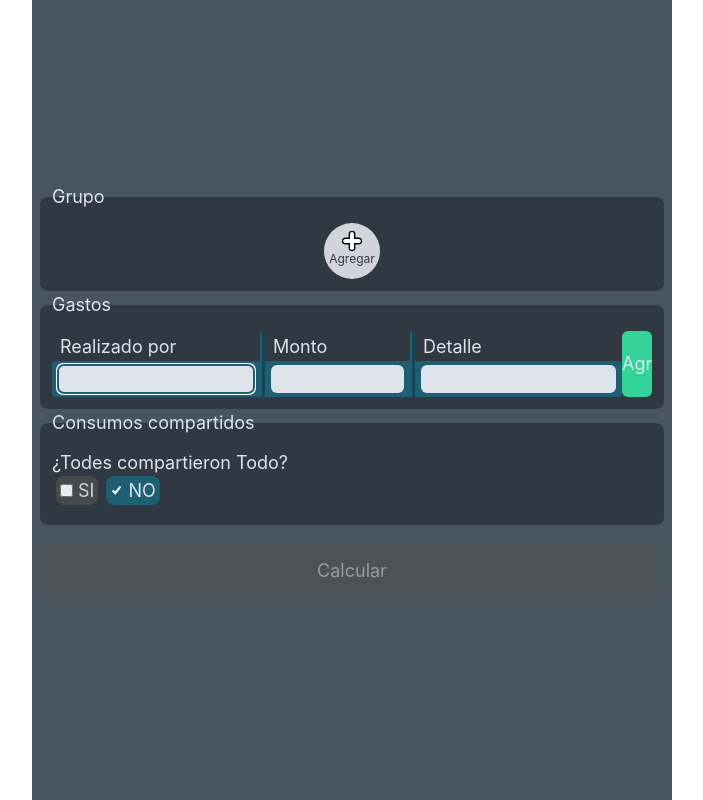
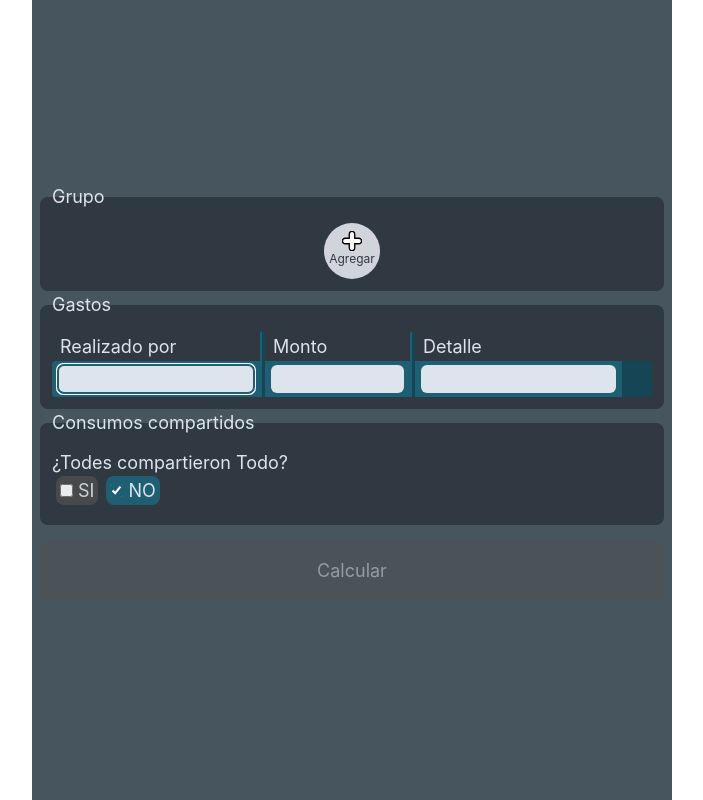
Before and after one commit to ffranco-a/CheckPlease, a React (Create React App) app in the folder check-please/: page /main in a window 1280 px wide. Shown: the whole page, without its empty margins (288-991 px from the left). Built offline with nearby package versions, Linux system fonts and the light colour scheme.

Commit message:
avances en menu borrar gasto

```diff
--- a/check-please/src/components/elements/CheckIcon.jsx
+++ b/check-please/src/components/elements/CheckIcon.jsx
@@ -2,9 +2,9 @@ import React from 'react';
 
 import check from '../../static/images/landing-check.svg';
 
-function CheckIcon() {
+function CheckIcon({ size }) {
   return (
-    <div className='w-6 h-6 grid place-items-center mr-2 animate-wiggle'>
+    <div className={`${size === 'small' ? 'w-4 h-4' : 'w-6 h-6 mr-2'} grid place-items-center animate-wiggle`}>
       <img src={check} alt='' />
     </div>
   );
--- a/check-please/src/components/main/Gasto.jsx
+++ b/check-please/src/components/main/Gasto.jsx
@@ -1,8 +1,12 @@
-import React from 'react';
+import React, { useState } from 'react';
+
+import menuCircles from '../../static/images/menu-circles.svg';
 
 function Gasto({ gasto, borrarGasto }) {
+  const [showOptions, setShowOptions] = useState(false);
+
   return (
-    <div className='grid grid-cols-3-expenses'>
+    <div className='grid grid-cols-3-expenses relative'>
       <div className='custom-table-left-column pt-4'>
         <p className='m-0 capitalize custom-table-cell custom-table-left-side w-full'>{gasto.persona}</p>
       </div>
@@ -10,12 +14,23 @@ function Gasto({ gasto, borrarGasto }) {
         <p className='m-0 custom-table-cell w-full'>{gasto.monto}</p>
       </div>
       <div className='custom-table-right-column pt-4'>
-        <p className='m-0 capitalize custom-table-cell custom-table-right-side w-full'>{gasto.detalle}</p>
+        <p className='m-0 capitalize custom-table-cell w-full'>{gasto.detalle}</p>
       </div>
-      {/* <button>Editar</button> */}
-      <button onClick={() => borrarGasto(gasto)} className='bg-red-300 rounded-md'>
-        X
+      <button onClick={() => setShowOptions(!showOptions)} className='bg-primary-dark mt-4 custom-table-right-side'>
+        <img src={menuCircles} alt='options' aria-label='options menú button' className='h-6 w-6 mx-auto' />
       </button>
+
+      <div
+        className={`absolute right-7 top-4 bottom-0 bg-primary-dark flex items-center justify-end overflow-hidden box-border transition-all ${
+          showOptions ? 'w-60 px-6' : 'w-0 px-0'
+        }`}>
+        <button onClick={() => borrarGasto(gasto)} className='bg-complementary rounded-md px-4 min-w-max transition-colors hover:bg-medium'>
+          Borrar
+        </button>
+        {/* <button className='bg-primary rounded-md px-4 ml-4 min-w-max transition-colors hover:bg-primary-light'>
+          Editar
+        </button> */}
+      </div>
     </div>
   );
 }
--- a/check-please/src/components/main/GastoAgregar.jsx
+++ b/check-please/src/components/main/GastoAgregar.jsx
@@ -1,7 +1,9 @@
-import React, { useState } from 'react';
+import React, { useState, useEffect } from 'react';
 import currency from 'currency.js';
+import CheckIcon from '../elements/CheckIcon';
 
 function AgregarGasto({ agregarGasto, grupo, agregarPersona, categorias, setCategorias }) {
+  const [disabledButton, setDisabledButton] = useState(true);
   const [gasto, setGasto] = useState({
     monto: '',
     detalle: '',
@@ -32,13 +34,13 @@ function AgregarGasto({ agregarGasto, grupo, agregarPersona, categorias, setCate
       detalle: '',
       persona: '',
     });
-    document.getElementById('focus-me').focus();
+    document.getElementById('focus-me-on-submit').focus();
   };
 
-  const handleDisableButton = () => {
-    if (gasto.detalle?.length >= 2 && gasto.monto > 0) return false;
-    return true;
-  };
+  useEffect(() => {
+    if (gasto.detalle?.length >= 2 && gasto.monto > 0) setDisabledButton(false);
+    else setDisabledButton(true);
+  }, [gasto.detalle?.length, gasto.monto]);
 
   return (
     <div className='box-border'>
@@ -46,7 +48,16 @@ function AgregarGasto({ agregarGasto, grupo, agregarPersona, categorias, setCate
         <label className='custom-table-left-column custom-table-top-cell'>
           <span className='ml-2'>Realizado por</span>
           <div className='custom-table-cell custom-table-left-side h-9'>
-            <input type='text' id='focus-me' autoFocus name='persona' list='persona' value={gasto.persona} onChange={handleNuevoGasto} className='input-style w-full' />
+            <input
+              type='text'
+              id='focus-me-on-submit'
+              autoFocus
+              name='persona'
+              list='persona'
+              value={gasto.persona}
+              onChange={handleNuevoGasto}
+              className='input-style w-full'
+            />
           </div>
         </label>
         <datalist id='persona' className='capitalize'>
@@ -62,7 +73,7 @@ function AgregarGasto({ agregarGasto, grupo, agregarPersona, categorias, setCate
 
         <label className='custom-table-right-column custom-table-top-cell'>
           <span className='ml-2'>Detalle</span>
-          <div className='custom-table-cell custom-table-right-side h-9'>
+          <div className='custom-table-cell h-9'>
             <input type='text' name='detalle' list='detalle' value={gasto.detalle} onChange={handleNuevoGasto} className='input-style w-full' />
           </div>
         </label>
@@ -70,7 +81,12 @@ function AgregarGasto({ agregarGasto, grupo, agregarPersona, categorias, setCate
           {categorias.length > 0 && categorias.map((categoria, i) => <option key={i} value={categoria.detalle} className='capitalize' />)}
         </datalist>
 
-        <input type='submit' value='Agregar' disabled={handleDisableButton()} className='bg-green-400 rounded-md overflow-hidden' />
+        <button
+          type='submit'
+          disabled={disabledButton}
+          className={`${disabledButton ? 'bg-primary-dark' : 'bg-primary-light'} h-9 custom-table-right-side mt-auto grid place-items-center`}>
+          {!disabledButton && <CheckIcon size='small' />}
+        </button>
       </form>
     </div>
   );
```
Also changed, not shown: check-please/src/static/images/menu-circles.svg (added).
